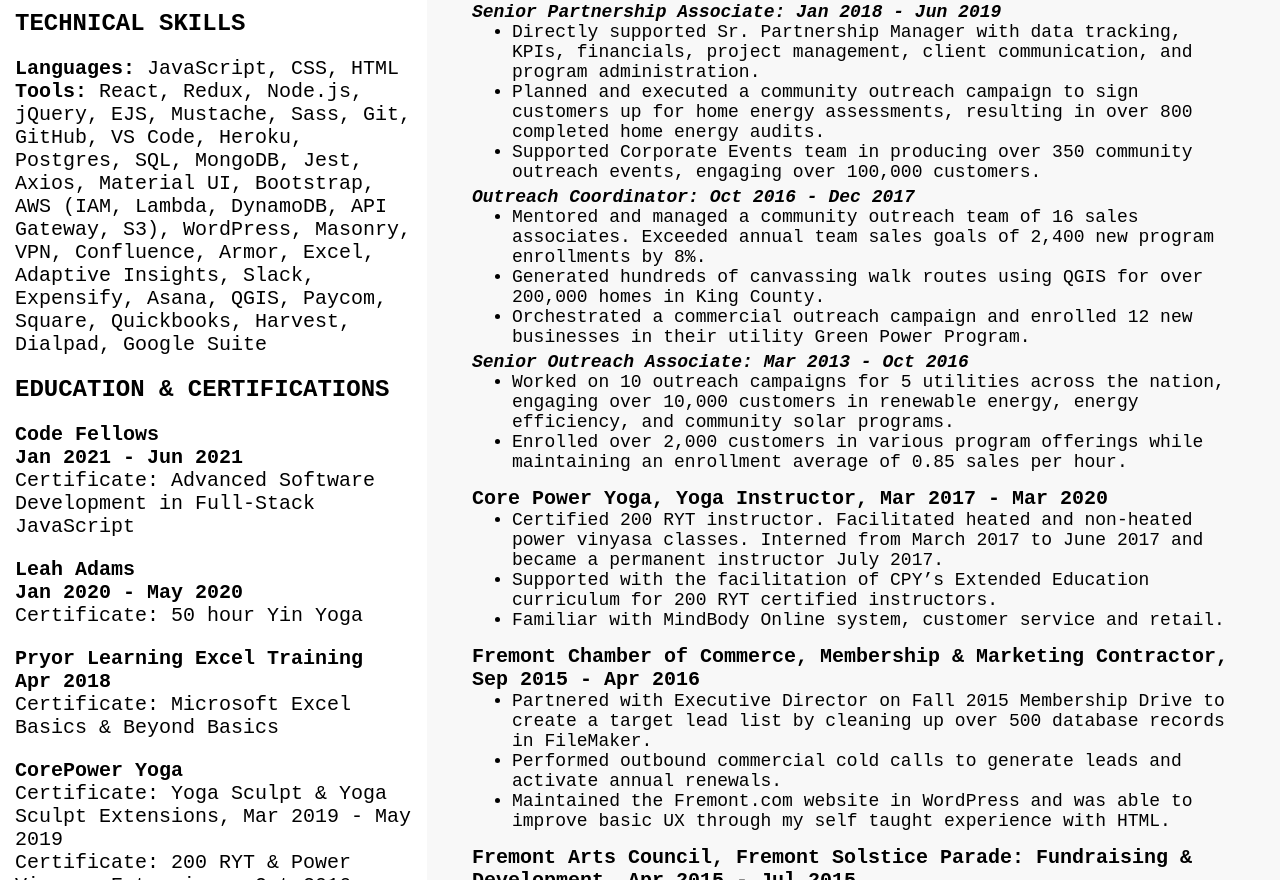
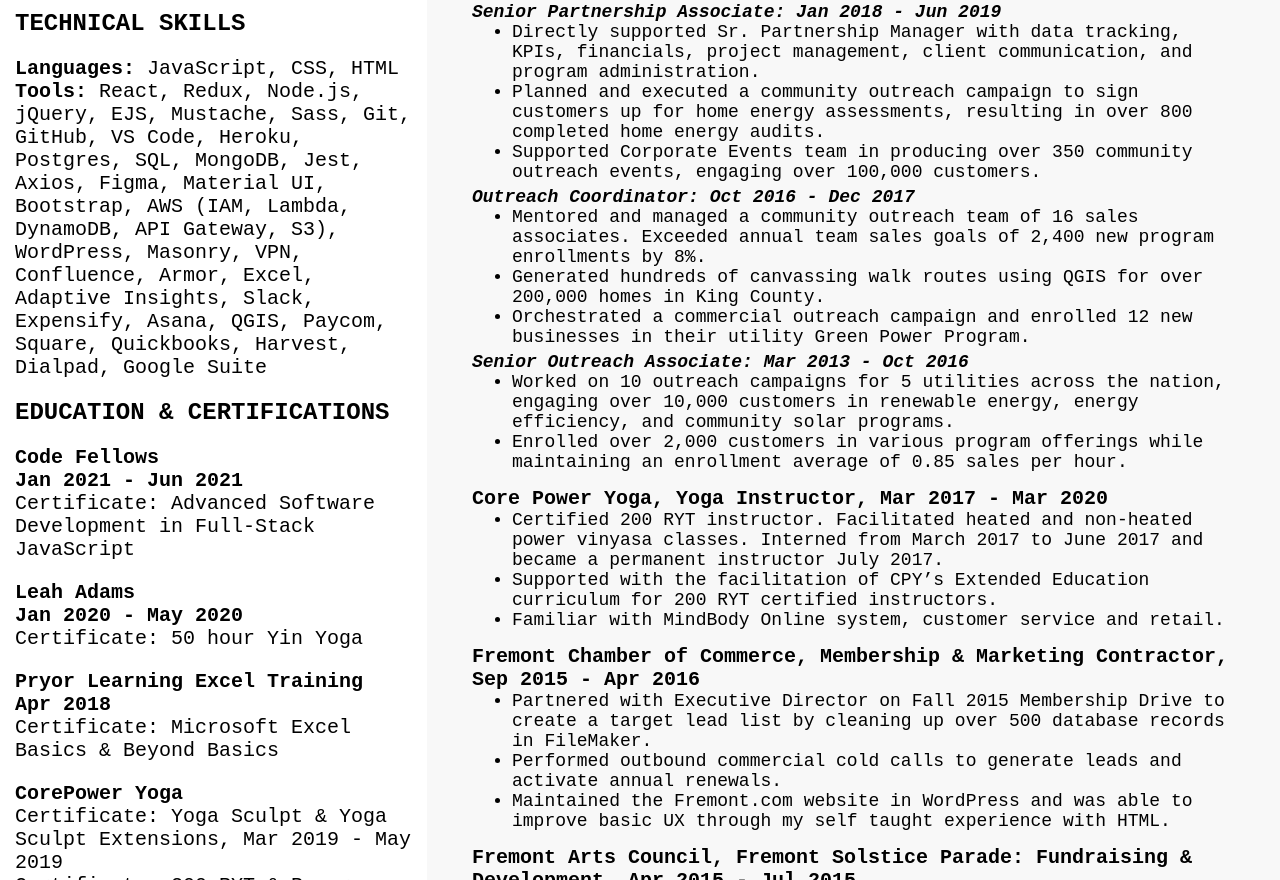
Before and after one commit to LydiaMT/portfolio, a plain HTML site: page index.html in a window 1280 px wide. Shown: the part 2771-3651 px from the top of the page. Drawn offline with Linux system fonts and the light colour scheme.

Commit message:
resume updates

```diff
--- a/index.html
+++ b/index.html
@@ -117,7 +117,7 @@
               <h2>Software Developer | Seattle, WA</h2>
               <h3>TECHNICAL SKILLS</h3>
                 <p class="ed-and-cert-text"><span class="bold">Languages:</span> JavaScript, CSS, HTML</p>
-                <p class="ed-and-cert-text"><span class="bold">Tools:</span> React, Redux, Node.js, jQuery, EJS, Mustache, Sass, Git, GitHub, VS Code, Heroku, Postgres, SQL, MongoDB, Jest, Axios, Material UI, Bootstrap, AWS (IAM, Lambda, DynamoDB, API Gateway, S3), WordPress, Masonry, VPN, Confluence, Armor, Excel, Adaptive Insights, Slack, Expensify, Asana, QGIS, Paycom, Square, Quickbooks, Harvest, Dialpad, Google Suite</p>
+                <p class="ed-and-cert-text"><span class="bold">Tools:</span> React, Redux, Node.js, jQuery, EJS, Mustache, Sass, Git, GitHub, VS Code, Heroku, Postgres, SQL, MongoDB, Jest, Axios, Figma, Material UI, Bootstrap, AWS (IAM, Lambda, DynamoDB, API Gateway, S3), WordPress, Masonry, VPN, Confluence, Armor, Excel, Adaptive Insights, Slack, Expensify, Asana, QGIS, Paycom, Square, Quickbooks, Harvest, Dialpad, Google Suite</p>
               <h3>EDUCATION & CERTIFICATIONS</h3>
                 <div class="ed-and-cert">
                   <h4>Code Fellows</h4>
```
